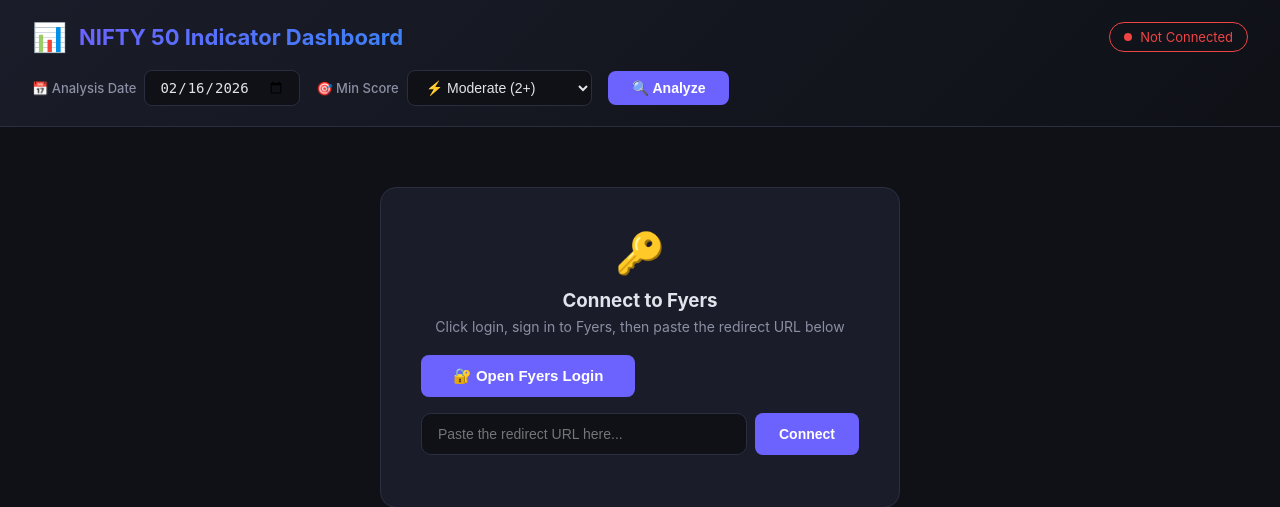
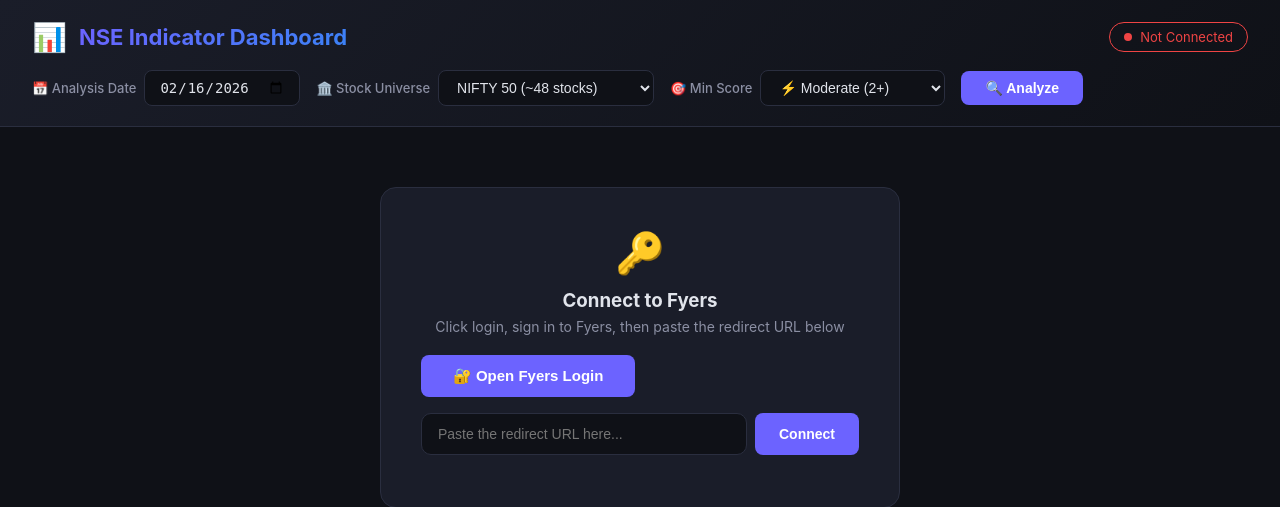
Before and after one commit to vinay031098/indicator_based_trading, a Flask app: page / in a window 1280 px wide. Shown: the top 507 px of the page. Run offline with Flask 3, Linux system fonts and the light colour scheme.

Commit message:
feat: expand to ALL NSE stocks (~2100) with category selector
- Added dynamic symbol fetching from Fyers symbol master CSV
- Added stock categories: NIFTY 50, NIFTY 100, NIFTY 200, NIFTY 500, All NSE
- Added fetch_all_nse_equity_symbols() with 24h cache
- Added get_stock_data() to support variable symbol lists
- Added Stock Universe dropdown in frontend UI
- Added pagination (50 stocks/page) with Load More button
- Added estimated time display in loading overlay
- Improved rate limiting for large batches (2100+ stocks)
- Search and filter work with all categories
- Stats bar shows active category label

```diff
--- a/app.py
+++ b/app.py
@@ -1,6 +1,7 @@
 """
-NIFTY 50 Indicator-Based Trading Dashboard — Flask Backend
+NSE Indicator-Based Trading Dashboard — Flask Backend
 Provides: Authentication, date-based analysis, stock data via API endpoints
+Supports: NIFTY 50, NIFTY 100, NIFTY 200, NIFTY 500, and ALL NSE stocks (~2100)
 """
 
 from flask import Flask, render_template, request, jsonify, session, redirect, url_for
@@ -12,7 +13,7 @@ import os
 from dotenv import load_dotenv
 load_dotenv()  # Load .env file (GITHUB_TOKEN, GEMINI_API_KEY, etc.)
 from datetime import datetime, timedelta
-from flyers_integration import FyersClient, NIFTY_50_FYERS
+from flyers_integration import FyersClient, NIFTY_50_FYERS, get_symbols_for_category, fetch_all_nse_equity_symbols
 from fyers_apiv3 import fyersModel
 from llm_analyzer import analyze_with_llm
 
@@ -698,7 +699,7 @@ def auth_connect():
 
 @app.route("/api/analyze", methods=["POST"])
 def api_analyze():
-    """Run analysis for given date range. Returns JSON with all stock data."""
+    """Run analysis for given date range and stock category. Returns JSON with all stock data."""
     global fyers_client
     if fyers_client is None or fyers_client.access_token is None:
         return jsonify({"error": "Not authenticated. Please login first."}), 401
@@ -706,6 +707,7 @@ def api_analyze():
     data = request.get_json()
     analysis_date = data.get("date", datetime.now().strftime("%Y-%m-%d"))
     min_score = int(data.get("min_score", 2))
+    category = data.get("category", "nifty50")
 
     # Calculate days of history needed (from 1 year before the date)
     try:
@@ -717,8 +719,20 @@ def api_analyze():
     # We need at least 252 trading days (~1 year) of data before the target date
     total_days = days_from_now + 365
 
-    # Fetch all NIFTY 50 data
-    all_data = fyers_client.get_all_nifty50_data(resolution="D", days=total_days)
+    # Get symbols for selected category
+    symbols = get_symbols_for_category(category)
+    category_label = {
+        'nifty50': 'NIFTY 50',
+        'nifty100': 'NIFTY 100',
+        'nifty200': 'NIFTY 200',
+        'nifty500': 'NIFTY 500',
+        'all': f'All NSE ({len(symbols)})'
+    }.get(category, 'NIFTY 50')
+
+    print(f"\n🔍 Analyzing {category_label} stocks for {analysis_date}...")
+
+    # Fetch stock data
+    all_data = fyers_client.get_stock_data(symbols, resolution="D", days=total_days)
 
     results = []
     skipped = []
@@ -742,6 +756,8 @@ def api_analyze():
 
     return jsonify({
         "date": analysis_date,
+        "category": category,
+        "category_label": category_label,
         "total_stocks": len(results),
         "qualified_count": len(qualified),
         "min_score": min_score,
@@ -781,7 +797,7 @@ if __name__ == "__main__":
     url = f"https://{DOMAIN}" if PRODUCTION else "http://127.0.0.1:5000"
 
     print("\n" + "=" * 60)
-    print(f"  NIFTY 50 Trading Indicator Dashboard [{mode}]")
+    print(f"  NSE Trading Indicator Dashboard [{mode}]")
     print(f"  URL: {url}")
     print(f"  Redirect: {REDIRECT_URI}")
     print("=" * 60)
--- a/templates/index.html
+++ b/templates/index.html
@@ -3,7 +3,7 @@
 <head>
     <meta charset="UTF-8">
     <meta name="viewport" content="width=device-width, initial-scale=1.0">
-    <title>NIFTY 50 Trading Dashboard</title>
+    <title>NSE Trading Indicator Dashboard</title>
     <style>
         :root {
             --bg: #0f1117;
@@ -542,7 +542,7 @@
     <!-- Loading Overlay -->
     <div class="loading-overlay" id="loadingOverlay">
         <div class="spinner"></div>
-        <div class="loading-text" id="loadingText">Fetching 48 NIFTY 50 stocks from Fyers...</div>
+        <div class="loading-text" id="loadingText">Fetching stocks from Fyers...</div>
         <div class="loading-progress"><div class="loading-progress-bar"></div></div>
     </div>
 
@@ -551,7 +551,7 @@
         <div class="header-top">
             <div class="logo">
                 <span class="logo-icon">📊</span>
-                <h1>NIFTY 50 Indicator Dashboard</h1>
+                <h1>NSE Indicator Dashboard</h1>
             </div>
             <div class="auth-status {{ 'ok' if authenticated else 'no' }}" id="authStatus">
                 <span class="status-dot {{ 'ok' if authenticated else 'no' }}" id="statusDot"></span>
@@ -563,6 +563,16 @@
             <div class="control-group">
                 <label>📅 Analysis Date</label>
                 <input type="date" id="analysisDate" value="{{ today }}">
+            </div>
+            <div class="control-group">
+                <label>🏛️ Stock Universe</label>
+                <select id="stockCategory" style="min-width: 200px;">
+                    <option value="nifty50">NIFTY 50 (~48 stocks)</option>
+                    <option value="nifty100">NIFTY 100 (~98 stocks)</option>
+                    <option value="nifty200">NIFTY 200 (~200 stocks)</option>
+                    <option value="nifty500">NIFTY 500 (~500 stocks)</option>
+                    <option value="all">📊 All NSE (~2100 stocks)</option>
+                </select>
             </div>
             <div class="control-group">
                 <label>🎯 Min Score</label>
@@ -662,7 +672,7 @@
         <div class="empty-state" id="emptyState">
             <div class="icon">✅</div>
             <h3>Connected — Ready to Analyze</h3>
-            <p>Select a date and click "Analyze" to scan NIFTY 50 stocks</p>
+            <p>Select a stock universe, date, and click "Analyze" to scan stocks</p>
         </div>
         {% endif %}
     </div>
@@ -738,7 +748,7 @@
                         document.getElementById('connectingState').innerHTML = `
                             <div style="font-size: 40px; margin-bottom: 12px;">✅</div>
                             <h3>Connected — Ready to Analyze</h3>
-                            <p style="color: var(--text-muted); font-size: 14px;">Select a date above and click "Analyze" to scan NIFTY 50 stocks</p>
+                            <p style="color: var(--text-muted); font-size: 14px;">Select a stock universe and date above, then click "Analyze"</p>
                         `;
                     }, 500);
                 } else {
@@ -758,7 +768,14 @@
         async function runAnalysis() {
             const date = document.getElementById('analysisDate').value;
             const minScore = document.getElementById('minScore').value;
+            const category = document.getElementById('stockCategory').value;
             const btn = document.getElementById('analyzeBtn');
+
+            // Estimate count for loading text
+            const countMap = { nifty50: '~48', nifty100: '~98', nifty200: '~200', nifty500: '~500', all: '~2100' };
+            const labelMap = { nifty50: 'NIFTY 50', nifty100: 'NIFTY 100', nifty200: 'NIFTY 200', nifty500: 'NIFTY 500', all: 'All NSE' };
+            const timeMap = { nifty50: '~15 sec', nifty100: '~30 sec', nifty200: '~1 min', nifty500: '~2.5 min', all: '~10 min' };
+            document.getElementById('loadingText').innerHTML = `Fetching ${countMap[category] || ''} ${labelMap[category] || ''} stocks from Fyers...<br><span style="font-size:13px;color:var(--text-muted);">Estimated time: ${timeMap[category] || ''}</span>`;
 
             // Show loading
             const overlay = document.getElementById('loadingOverlay');
@@ -770,7 +787,7 @@
                 const res = await fetch('/api/analyze', {
                     method: 'POST',
                     headers: { 'Content-Type': 'application/json' },
-                    body: JSON.stringify({ date, min_score: minScore })
+                    body: JSON.stringify({ date, min_score: minScore, category })
                 });
 
                 if (res.status === 401) {
@@ -815,12 +832,23 @@
             document.getElementById('statQualified').textContent = data.qualified_count;
             document.getElementById('statBullish').textContent = allResults.filter(s => s.score >= 10).length;
             document.getElementById('statStrong').textContent = allResults.filter(s => s.score >= 5 && s.score < 10).length;
-            document.getElementById('statDate').textContent = data.date;
-            document.getElementById('statDate').style.fontSize = '16px';
+            document.getElementById('statDate').textContent = `${data.date} · ${data.category_label || 'NIFTY 50'}`;
+            document.getElementById('statDate').style.fontSize = '13px';
         }
 
         // ─── Render Stock Cards ──────────────────────────────────
+        const STOCKS_PER_PAGE = 50;
+        let currentDisplayCount = STOCKS_PER_PAGE;
+        let currentStockList = [];
+
         function renderStocks(stocks) {
+            currentStockList = stocks;
+            currentDisplayCount = STOCKS_PER_PAGE;
+            _renderPage();
+        }
+
+        function _renderPage() {
+            const stocks = currentStockList;
             const grid = document.getElementById('stockGrid');
             if (stocks.length === 0) {
                 grid.innerHTML = `
@@ -830,10 +858,15 @@
                         <p>Try adjusting the minimum score or filter</p>
                     </div>
                 `;
+                // Remove load more if exists
+                const existingBtn = document.getElementById('loadMoreBtn');
+                if (existingBtn) existingBtn.remove();
                 return;
             }
 
-            grid.innerHTML = stocks.map(s => {
+            const visibleStocks = stocks.slice(0, currentDisplayCount);
+
+            grid.innerHTML = visibleStocks.map(s => {
                 const scoreTier = s.score >= 15 ? 'score-tier-top' : s.score >= 10 ? 'score-tier-high' : s.score >= 7 ? 'score-tier-good' : s.score >= 4 ? 'score-tier-mid' : s.score >= 2 ? 'score-tier-low' : 'score-tier-weak';
                 const scoreClass = s.score >= 12 ? 'score-high' : s.score >= 7 ? 'score-med' : s.score >= 4 ? 'score-low' : 'score-none';
                 const changeClass = s.change >= 0 ? 'up' : 'down';
@@ -971,6 +1004,28 @@
                 </div>
                 `;
             }).join('');
+
+            // Add/remove "Load More" button
+            let loadMoreBtn = document.getElementById('loadMoreBtn');
+            if (currentDisplayCount < stocks.length) {
+                const remaining = stocks.length - currentDisplayCount;
+                if (!loadMoreBtn) {
+                    loadMoreBtn = document.createElement('div');
+                    loadMoreBtn.id = 'loadMoreBtn';
+                    loadMoreBtn.style.cssText = 'text-align:center; padding:20px; grid-column:1/-1;';
+                    grid.parentNode.insertBefore(loadMoreBtn, grid.nextSibling);
+                }
+                loadMoreBtn.innerHTML = `<button onclick="loadMoreStocks()" class="btn btn-primary" style="min-width:200px;">📋 Load More (${remaining} remaining)</button>
+                    <div style="color:var(--text-muted); font-size:12px; margin-top:6px;">Showing ${currentDisplayCount} of ${stocks.length}</div>`;
+            } else if (loadMoreBtn) {
+                loadMoreBtn.remove();
+            }
+        }
+
+        function loadMoreStocks() {
+            currentDisplayCount += STOCKS_PER_PAGE;
+            _renderPage();
+            // Scroll to the new stocks area
         }
 
         // ─── AI Recommendations ──────────────────────────────────
```
Also changed, not shown: flyers_integration.py (+130 -7 lines).
